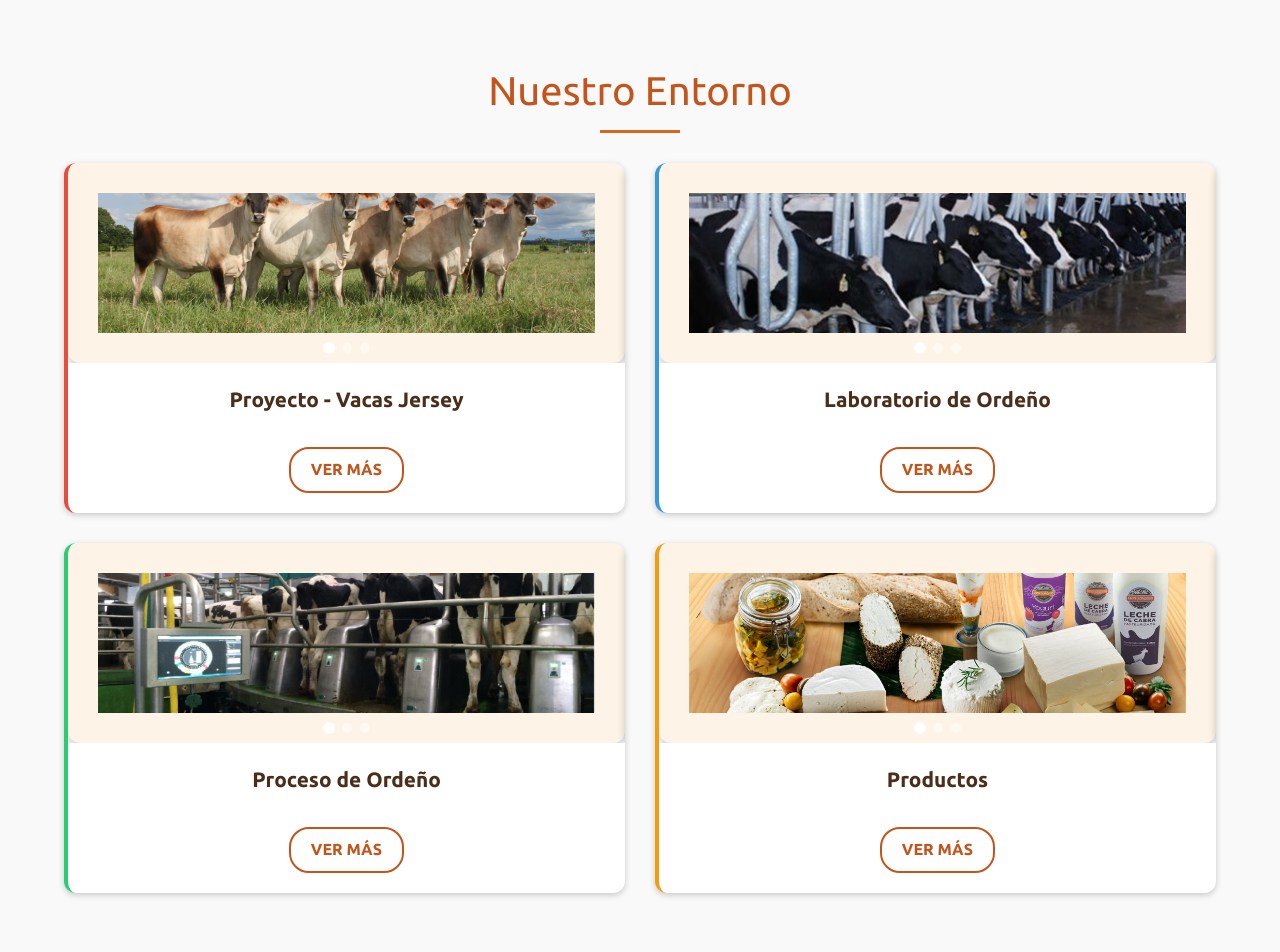
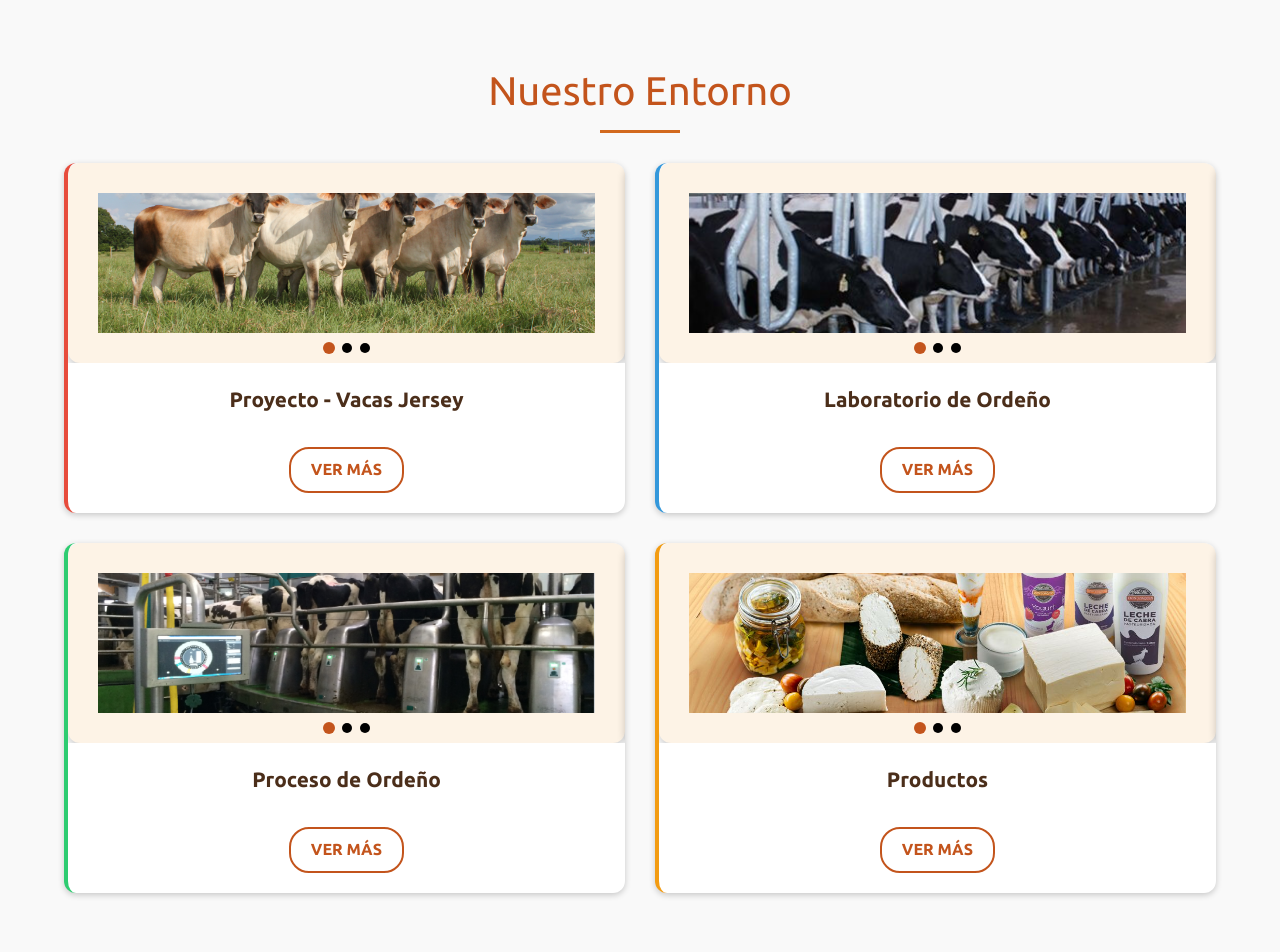
Before and after one commit to Fantastic-Dream-Team/Compra-y-Gestion-de-Leche, a PHP site: page / in a window 1280 px wide, after a click that opens the changed part. Shown: the part 2076-3028 px from the top of the page. Run offline with PHP 8.4, Linux system fonts and the light colour scheme.

Commit message:
corrección de colores carrucel
Corrección de colores, carrucel

```diff
--- a/frontend/css/styles.css
+++ b/frontend/css/styles.css
@@ -398,13 +398,13 @@ nav ul li a:hover {
   width: 10px;
   height: 10px;
   border-radius: 50%;
-  background: rgba(255, 255, 255, 0.5);
+  background: var(--color-negro);
   cursor: pointer;
   transition: all 0.3s ease;
 }
 
 .carrusel-punto:hover {
-  background: rgba(255, 255, 255, 0.8);
+  background: var(--color-primario);
 }
 
 /* Lógica del carrusel (se mantiene igual) */
@@ -437,7 +437,7 @@ nav ul li a:hover {
 #productos-1:checked ~ .carrusel-controles label[for="productos-1"],
 #productos-2:checked ~ .carrusel-controles label[for="productos-2"],
 #productos-3:checked ~ .carrusel-controles label[for="productos-3"] {
-  background: var(--color-blanco);
+  background: var(--color-primario);
   transform: scale(1.2);
 }
 
```
